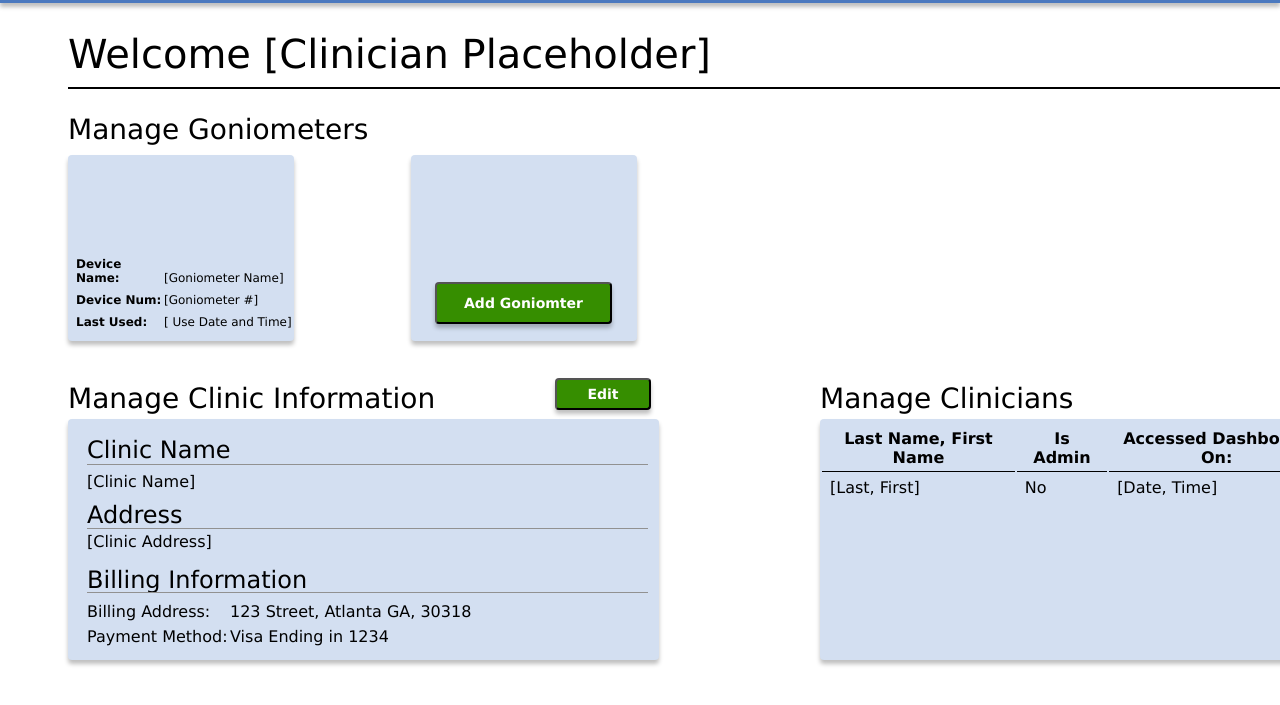
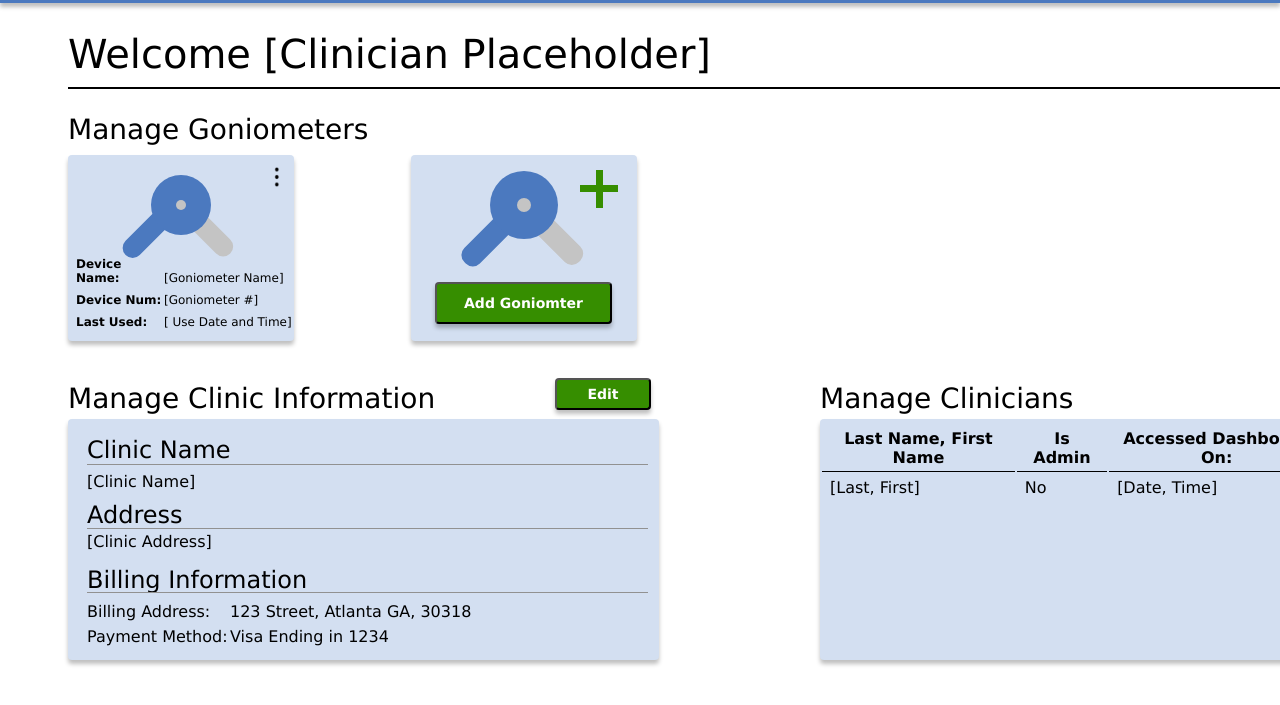
Before and after one commit to Team-Pivot/goniometer-api, a website: page dashboard/dashboard.html in a window 1280 px wide. Shown: the part 77-782 px from the top of the page. Drawn offline with Linux system fonts and the light colour scheme.

Commit message:
SVGs and icons

```diff
--- a/dashboard/dashboard.html
+++ b/dashboard/dashboard.html
@@ -22,12 +22,14 @@
 
 		<!-- One Div Per Goniometer -->
 		<div class="gonFrame">
-			<svg>
-				<rectangle/>
-				<rectangle/>
-				<circle/>
-				<circle/>
+			<svg height="120" width="226">
+				<rect y="45" x="53" rx="10" ry="10" width="90" height="20" transform="rotate(45 100 100)" style="fill:#c4c4c4;"/>
+				<rect y="60" x="70" rx="10" ry="10" width="90" height="20" transform="rotate(-45 100 100)" style="fill:#4B79BF;"/>
+				<circle cy="50" cx="113" r="30" fill="#4B79BF" />
+				<circle cy="50" cx="113" r="5" fill="#c4c4c4" />
 			</svg>
+
+			<img src="Images/more_options.png"/>
 
 			<small class="gonBold">Device Name:</small>
 			<small class ="gonThin">[Goniometer Name]</small>
@@ -43,19 +45,24 @@
 		<!-- Div for adding a new Goniometer is added to the right of the last goniometer frame-->
 		<div class="addGonFrame">
 			<svg>
-				<rectangle/>
-				<rectangle/>
-				<circle/>
-				<circle/>
-				<rectangle/>
-				<rectanlge/>
+				<svg height="120" width="226">
+				<rect y="45" x="53" rx="10" ry="10" width="100" height="22" transform="rotate(45 100 100)" style="fill:#c4c4c4;"/>
+				<rect y="62" x="62" rx="10" ry="10" width="100" height="22" transform="rotate(-45 100 100)" style="fill:#4B79BF;"/>
+				<circle cy="50" cx="113" r="34" fill="#4B79BF" />
+				<circle cy="50" cx="113" r="7" fill="#c4c4c4" />
 			</svg>
+				<rect height="38" width="7" y="8" x="192" style="fill:#368E00;" transform="rotate(90 188.5 26.5)" />
+				<rect height="38" width="7" y="15" x="185" style="fill:#368E00;" />
+			</svg>
+
 
 			<button class="addGon">
 					Add Goniomter
 			</button>
 		</div>
 
+
+		<!-- Manage Clinic Informaion Quadrant -->
 		<h1 class="clinicInfo">
 			Manage Clinic Information
 		</h1>
@@ -86,7 +93,7 @@
 
 
 
-		<!-- Manage Clinicians Section -->
+		<!-- Manage Clinicians Quadrant -->
 		<h1 class="clinicianTitle">
 			Manage Clinicians
 		</h1>
--- a/dashboard/dashboardStyle.css
+++ b/dashboard/dashboardStyle.css
@@ -100,6 +100,13 @@ header {
 	background: #D3DFF1;
 	box-shadow: 0px 4px 4px rgba(0, 0, 0, 0.25);
 	border-radius: 4px;
+}
+
+img {
+	position: absolute;
+	right: 6%;
+	top: 6%;
+	height: 22px;
 }
 
 .gonBold {
@@ -316,3 +323,7 @@ td{
 	box-shadow: 0px 2px 2px rgba(0, 0, 0, 0.25);
 	font-weight: normal;
 }
+
+svg {
+	left: 10px;
+}
```
Also changed, not shown: dashboard/Images/more_options.png (added).
